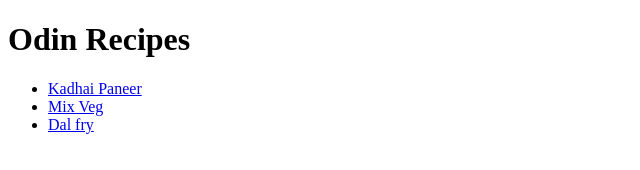
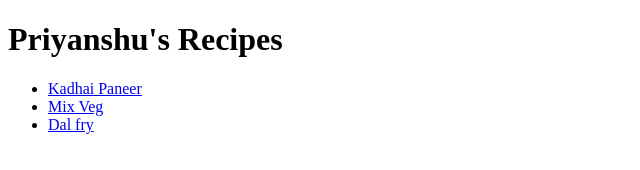
Before and after one commit to priyanshu0516/odin-recipes, a plain HTML site: page index.html in a window 1280 px wide. Shown: the whole page, without its empty margins (0-640 px from the left). Drawn offline with Linux system fonts and the light colour scheme.

Commit message:
title changed to Priyanshu

```diff
--- a/index.html
+++ b/index.html
@@ -6,7 +6,7 @@
     <title>Document</title>
 </head>
 <body>
-    <h1> Odin Recipes </h1>
+    <h1> Priyanshu's Recipes </h1>
     <ul>
     <li><a href="recipes/paneer.html">Kadhai Paneer</a></li>
     <li><a href="recipes/mixveg.html">Mix Veg</a></li>
```
